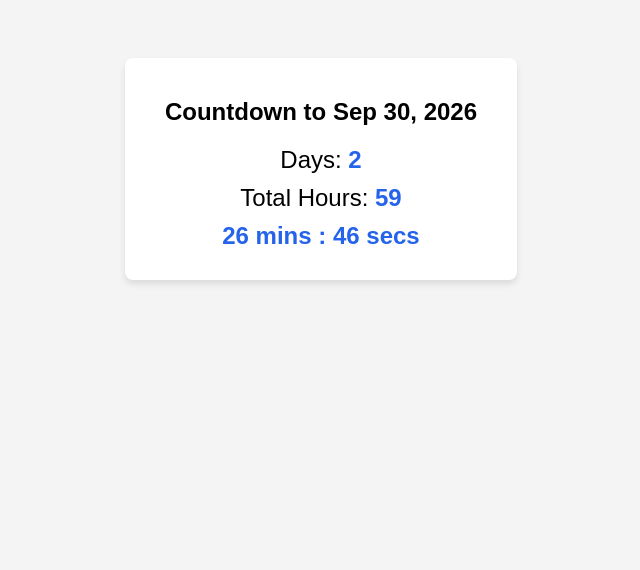
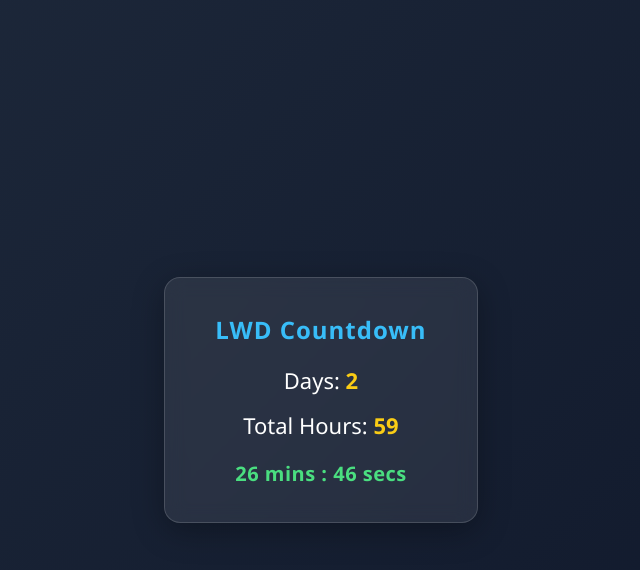
Before and after one commit to rahulrajagopal1996-debug/LWD-TIMER, a plain HTML site: page index.html in a window 1280 px wide. Shown: the whole page, without its empty margins (319-959 px from the left). Drawn offline with Linux system fonts and the light colour scheme.

Commit message:
Update index.html

```diff
--- a/index.html
+++ b/index.html
@@ -2,30 +2,69 @@
 <html lang="en">
 <head>
   <meta charset="UTF-8">
-  <title>Countdown Timer</title>
+  <meta name="viewport" content="width=device-width, initial-scale=1.0">
+  <title>LWD Countdown Timer</title>
   <style>
-    body { font-family: sans-serif; text-align: center; padding: 50px; background: #f4f4f4; }
-    .timer-box { display: inline-block; background: #fff; padding: 20px 40px; border-radius: 8px; box-shadow: 0 4px 6px rgba(0,0,0,0.1); }
-    .unit { font-size: 24px; margin: 10px 0; }
-    span { font-weight: bold; color: #2563eb; }
+    body {
+      font-family: 'Segoe UI', Tahoma, Geneva, Verdana, sans-serif;
+      display: flex;
+      justify-content: center;
+      align-items: center;
+      height: 100vh;
+      margin: 0;
+      background: linear-gradient(135deg, #1e293b, #0f172a);
+      color: #ffffff;
+    }
+    .timer-container {
+      background: rgba(255, 255, 255, 0.08);
+      backdrop-filter: blur(10px);
+      padding: 35px 50px;
+      border-radius: 16px;
+      box-shadow: 0 8px 32px rgba(0, 0, 0, 0.3);
+      text-align: center;
+      border: 1px solid rgba(255, 255, 255, 0.15);
+    }
+    h2 {
+      margin-top: 0;
+      font-size: 24px;
+      letter-spacing: 1px;
+      color: #38bdf8;
+    }
+    .stat-row {
+      margin: 15px 0;
+      font-size: 22px;
+    }
+    .stat-number {
+      font-weight: bold;
+      color: #facc15;
+    }
+    .time-sub {
+      margin-top: 20px;
+      font-size: 20px;
+      font-weight: 600;
+      color: #4ade80;
+      letter-spacing: 0.5px;
+    }
   </style>
 </head>
 <body>
 
-  <div class="timer-box">
-    <h2>Countdown to Sep 30, 2026</h2>
-    <div class="unit">Days: <span id="days">0</span></div>
-    <div class="unit">Total Hours: <span id="hours">0</span></div>
-    <div class="unit"><span id="minsec">00 mins : 00 secs</span></div>
+  <div class="timer-container">
+    <h2>LWD Countdown</h2>
+    <div class="stat-row">Days: <span id="days" class="stat-number">0</span></div>
+    <div class="stat-row">Total Hours: <span id="hours" class="stat-number">0</span></div>
+    <div id="minsec" class="time-sub">00 mins : 00 secs</div>
   </div>
 
   <script>
+    // Target Date: 30th September 2026, 4:00 PM
     const targetDate = new Date("Sep 30, 2026 16:00:00").getTime();
 
     const timer = setInterval(function() {
         const now = new Date().getTime();
         const distance = targetDate - now;
 
+        // Stop timer when it reaches 0
         if (distance < 0) {
             clearInterval(timer);
             document.getElementById("days").innerText = "0";
@@ -34,11 +73,13 @@
             return;
         }
 
+        // Calculations
         const days = Math.floor(distance / (1000 * 60 * 60 * 24));
         const totalHours = Math.floor(distance / (1000 * 60 * 60));
         const minutes = Math.floor((distance % (1000 * 60 * 60)) / (1000 * 60));
         const seconds = Math.floor((distance % (1000 * 60)) / 1000);
 
+        // Update the HTML
         document.getElementById("days").innerText = days;
         document.getElementById("hours").innerText = totalHours;
         document.getElementById("minsec").innerText =
@@ -46,5 +87,6 @@
             String(seconds).padStart(2, '0') + " secs";
     }, 1000);
   </script>
+
 </body>
 </html>
```
